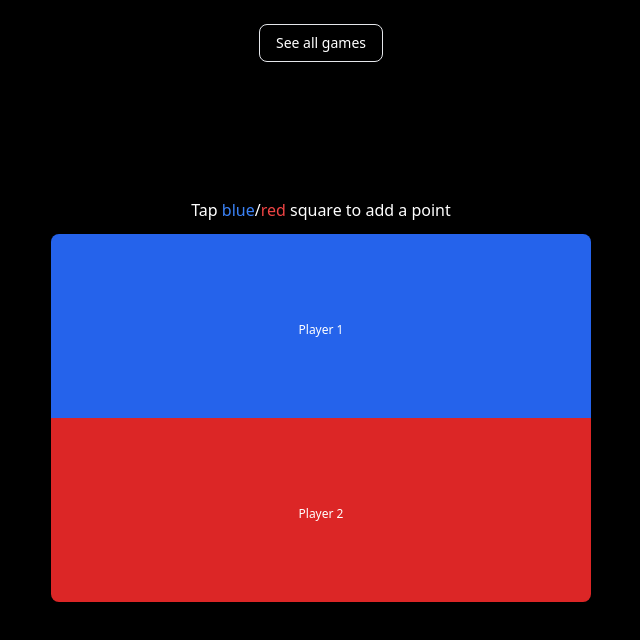
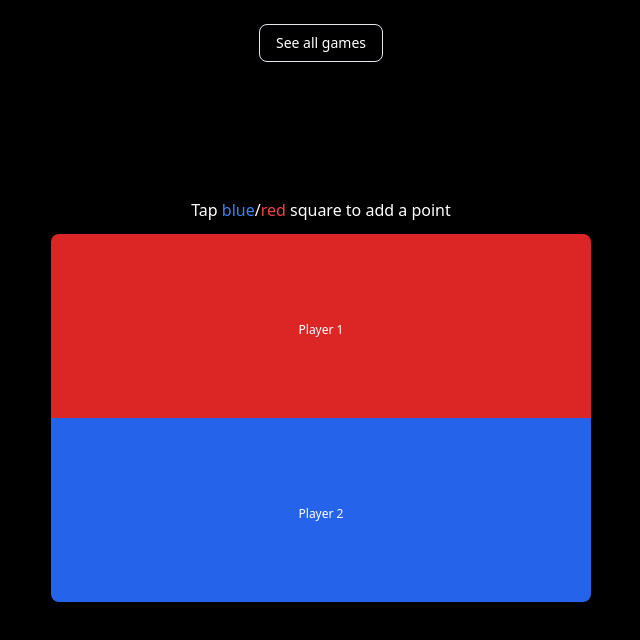
Before and after one commit to pjguitar15/timd-pointing-system, a React (Vite) app: page /game/edit/1 in a window 1280 px wide. Shown: the top 640 px of the page, without its empty margins (319-959 px from the left). Built offline with nearby package versions, Linux system fonts and the light colour scheme; no server answers; the database is empty.

Commit message:
fixed mistake with red and blue color

```diff
--- a/src/pages/GameEdit.tsx
+++ b/src/pages/GameEdit.tsx
@@ -48,7 +48,7 @@ const GameEdit = () => {
           const currPlayer1Points = currentData.player1Points || 0;
           const currPlayer2Points = currentData.player2Points || 0;
 
-          if (color === "blue") {
+          if (color === "red") {
             // Increment player points by 1
             const updatedPlayer1Points = currPlayer1Points + 1;
             // Update the document with the new player1Points value
@@ -100,16 +100,16 @@ const GameEdit = () => {
           <span className='text-red-500'>red</span> square to add a point
         </h5>
         <div
-          onClick={() => addPoint("blue")}
-          className='p-20 bg-blue-600 text-white text-center cursor-pointer rounded-tl-lg rounded-tr-lg select-none'
+          onClick={() => addPoint("red")}
+          className='p-20 bg-red-600 text-white text-center cursor-pointer rounded-tl-lg rounded-tr-lg select-none'
         >
           <h2 className='text-8xl mb-2'>{gameItem?.player1Points}</h2>
           <h6 className='text-xl font-semibold'>{gameItem?.player1Name}</h6>
           <h6 className='text-white text-xs'>Player 1</h6>
         </div>
         <div
-          onClick={() => addPoint("red")}
-          className='p-20 bg-red-600 text-white text-center cursor-pointer rounded-bl-lg rounded-br-lg select-none'
+          onClick={() => addPoint("blue")}
+          className='p-20 bg-blue-600 text-white text-center cursor-pointer rounded-bl-lg rounded-br-lg select-none'
         >
           <h2 className='text-8xl mb-2'>{gameItem?.player2Points}</h2>
           <h6 className='text-xl font-semibold'>{gameItem?.player2Name}</h6>
```
